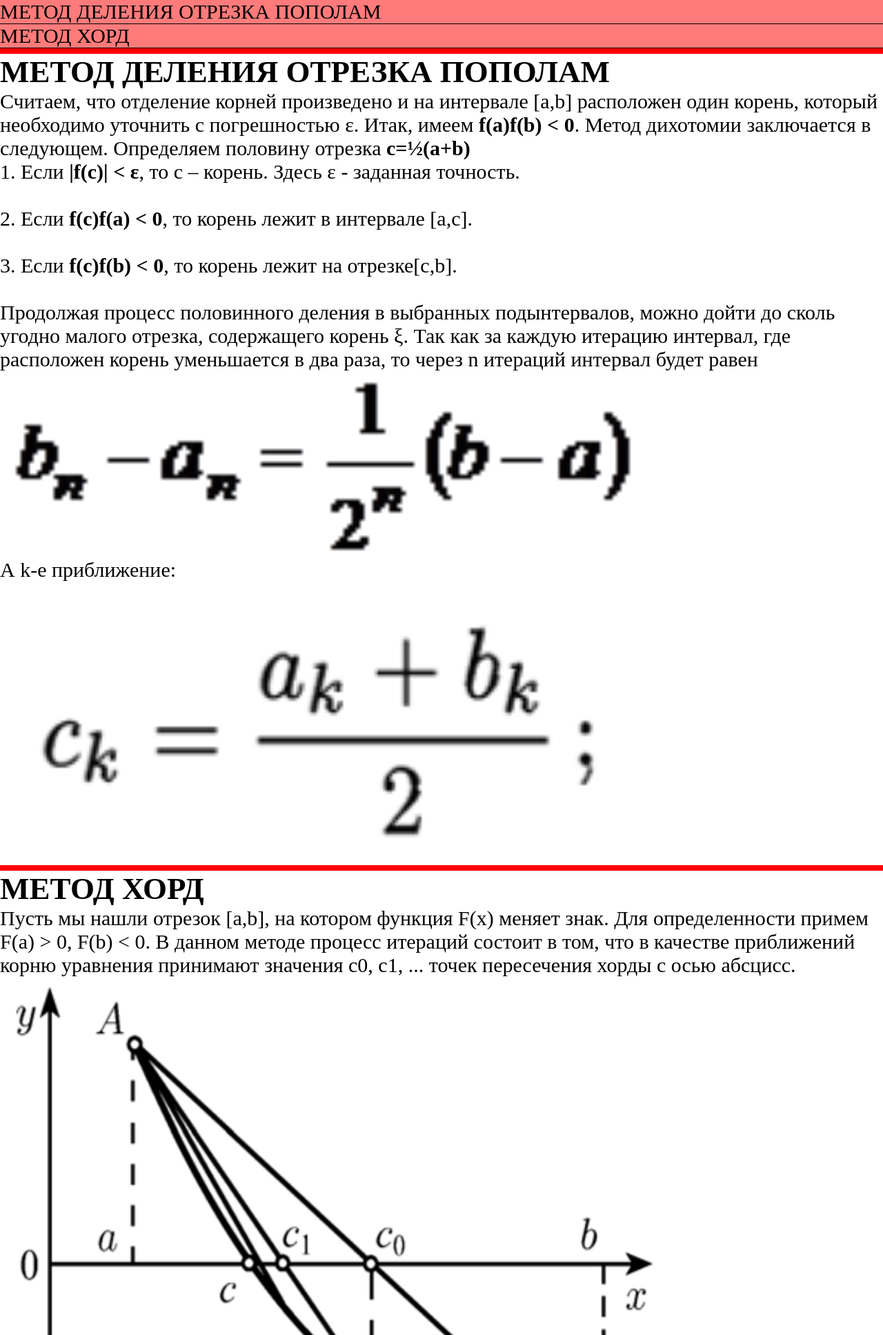
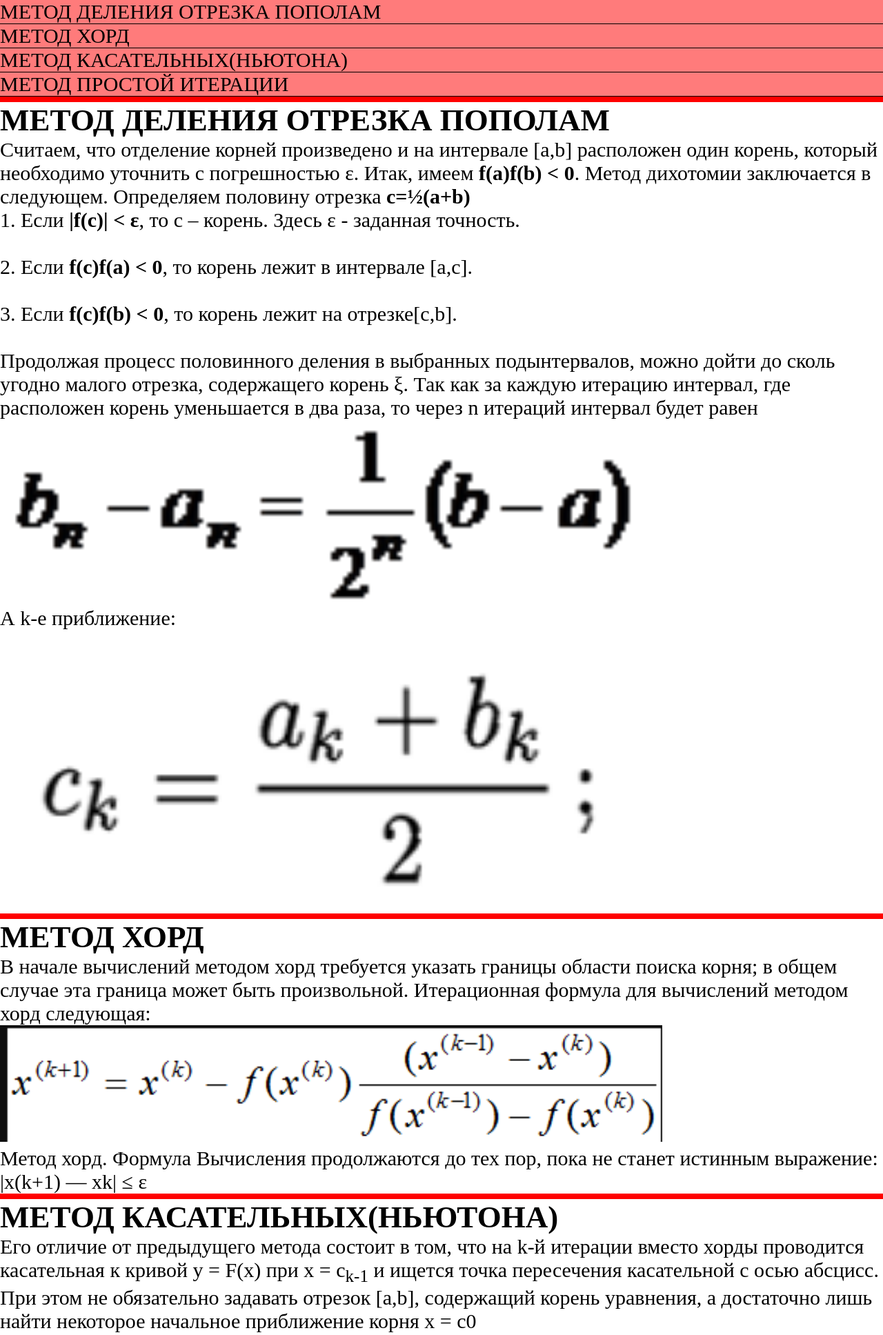
Before and after one commit to IvanTratsevski/test, a plain HTML site: page index.html in a window 1280 px wide. Shown: the top 1935 px of the page at 69% size. Drawn offline with Linux system fonts and the light colour scheme.

Commit message:
simpleiter method

```diff
--- a/index.html
+++ b/index.html
@@ -1,5 +1,5 @@
 <!--
-    Ну и нахуй ты код открыл??? Что? Что бы доебать меня что это говнокод? Блять я делаю эту хуйню для мобилок на отъебись просто для того что бы хоть что-то ебучему дубу написать на колке и если я дал тебе доступ то буть блять благодарен. Если не нравится то пиздуй гуглить сам свои отеты!
+    Ну и нахуй ты код открыл??? Что? Что бы доебать меня что это говнокод? Блять я делаю эту хуйню для мобилок на отъебись просто для того что бы хоть что-то ебучему дубу написать на колке и если я дал тебе доступ то буть блять благодарен. Если не нравится то пиздуй гуглить сам свои ответы!
 -->
 <!DOCTYPE html>
 <html lang="en">
@@ -16,6 +16,8 @@
             <ul>
                 <li><a href="#m1" class="method-btn lab1">МЕТОД ДЕЛЕНИЯ ОТРЕЗКА ПОПОЛАМ</a></li>
                 <li><a href="#m2" class="method-btn lab1">МЕТОД ХОРД</a></li>
+                <li><a href="#m3" class="method-btn lab1">МЕТОД КАСАТЕЛЬНЫХ(НЬЮТОНА)</a></li>
+                <li><a href="#m4" class="method-btn lab1">МЕТОД ПРОСТОЙ ИТЕРАЦИИ</a></li>
             </ul>
         </nav>
         <hr align="left" width="300" size="10" color="red"/>
@@ -38,7 +40,17 @@
             <section>
                 <a name="m2"></a>
                 <h2>МЕТОД ХОРД</h2>
-                <p>Пусть мы нашли отрезок [a,b], на котором функция F(x) меняет знак. Для определенности примем F(a) &#62 0, F(b) &#60 0. В данном методе процесс итераций состоит в том, что в качестве приближений корню уравнения принимают значения c0, c1, ... точек пересечения хорды с осью абсцисс.</p>
+                <p>В начале вычислений методом хорд требуется указать границы области поиска корня; в общем случае эта граница может быть произвольной.
+                    Итерационная формула для вычислений методом хорд следующая:<br><img src="imt/chord method.png">
+                    <br>Метод хорд. Формула
+                    Вычисления продолжаются до тех пор, пока не станет истинным выражение:
+                    |x(k+1) — xk| ≤ ε</p>
+            </section>
+            <hr align="left" width="300" size="10" color="red"/>
+            <section>
+                <a name="m3"></a>
+                <h2>МЕТОД КАСАТЕЛЬНЫХ(НЬЮТОНА)</h2>
+                <p>Его отличие от предыдущего метода состоит в том, что на k-й итерации вместо хорды проводится касательная к кривой y = F(x) при x = c<sub>k-1</sub> и ищется точка пересечения касательной с осью абсцисс. При этом не обязательно задавать отрезок [a,b], содержащий корень уравнения, а достаточно лишь найти некоторое начальное приближение корня x = c0</p>
                 <img src="imt/chord main.png" alt="">
                 <p>
                     Сначала находим уравнение хорды AB:
@@ -52,6 +64,12 @@
                 <p>или условием малости невязки</p>
             </section>
             <hr align="left" width="300" size="10" color="red"/>
+            <section>
+                <a name="m4"></a>
+                <h2>МЕТОД ПРОСТОЙ ИТЕРАЦИИ</h2>
+                <img src="imt/simple iter.png" alt="">
+            </section>
+            <hr align="left" width="300" size="10" color="red"/>
         </main>
     </div>
 </body>
```
Also changed, not shown: imt/chord method.png (added), imt/simple iter.png (added), imt/Безымянный.png (added), imt/Безымянный1.png (added).
